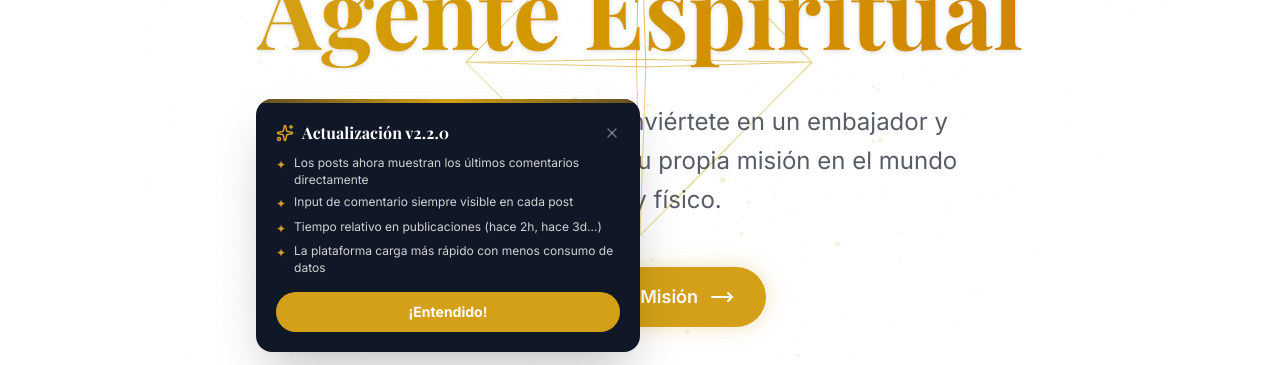
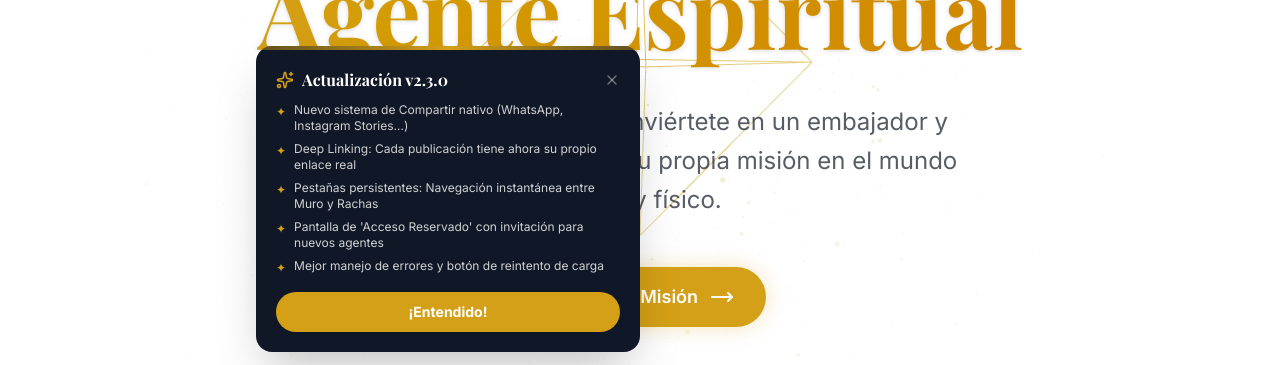
Before and after one commit to Ludin-6724/fbi-embajadores-amigos, a Next.js app: page / in a window 1280 px wide. Shown: the part 352-717 px from the top of the page. Built offline with nearby package versions, Linux system fonts and the light colour scheme; no server answers; a web font is replaced by a local one.

Commit message:
chore: increment version to 2.3.0 and update feature list

```diff
--- a/components/providers/UpdateBanner.tsx
+++ b/components/providers/UpdateBanner.tsx
@@ -3,14 +3,15 @@
 import { useEffect, useState } from "react";
 import { X, Sparkles } from "lucide-react";
 
-const APP_VERSION = "2.2.0";
+const APP_VERSION = "2.3.0";
 const STORAGE_KEY = "fbi_last_seen_version";
 
 const UPDATES = [
-  "Los posts ahora muestran los últimos comentarios directamente",
-  "Input de comentario siempre visible en cada post",
-  "Tiempo relativo en publicaciones (hace 2h, hace 3d…)",
-  "La plataforma carga más rápido con menos consumo de datos",
+  "Nuevo sistema de Compartir nativo (WhatsApp, Instagram Stories…)",
+  "Deep Linking: Cada publicación tiene ahora su propio enlace real",
+  "Pestañas persistentes: Navegación instantánea entre Muro y Rachas",
+  "Pantalla de 'Acceso Reservado' con invitación para nuevos agentes",
+  "Mejor manejo de errores y botón de reintento de carga",
 ];
 
 export default function UpdateBanner() {
--- a/components/ui/UpdatePrompt.tsx
+++ b/components/ui/UpdatePrompt.tsx
@@ -3,7 +3,7 @@
 import { useState, useEffect } from "react";
 import { RefreshCw, X, Download, Share } from "lucide-react";
 
-const APP_VERSION = "2.1.2"; // Local version
+const APP_VERSION = "2.3.0"; // Local version after update
 
 export default function UpdatePrompt() {
   const [show, setShow] = useState(false);
@@ -41,6 +41,14 @@ export default function UpdatePrompt() {
 
   const handleUpdate = () => {
     if (typeof window !== "undefined") {
+      // Intenta forzar la actualización del service worker si existe
+      if ('serviceWorker' in navigator) {
+        navigator.serviceWorker.getRegistrations().then(registrations => {
+          for (let registration of registrations) {
+            registration.update();
+          }
+        });
+      }
       window.location.reload();
     }
   };
--- a/public/version.json
+++ b/public/version.json
@@ -1,3 +1,3 @@
 {
-  "version": "2.1.2"
+  "version": "2.3.0"
 }
```
